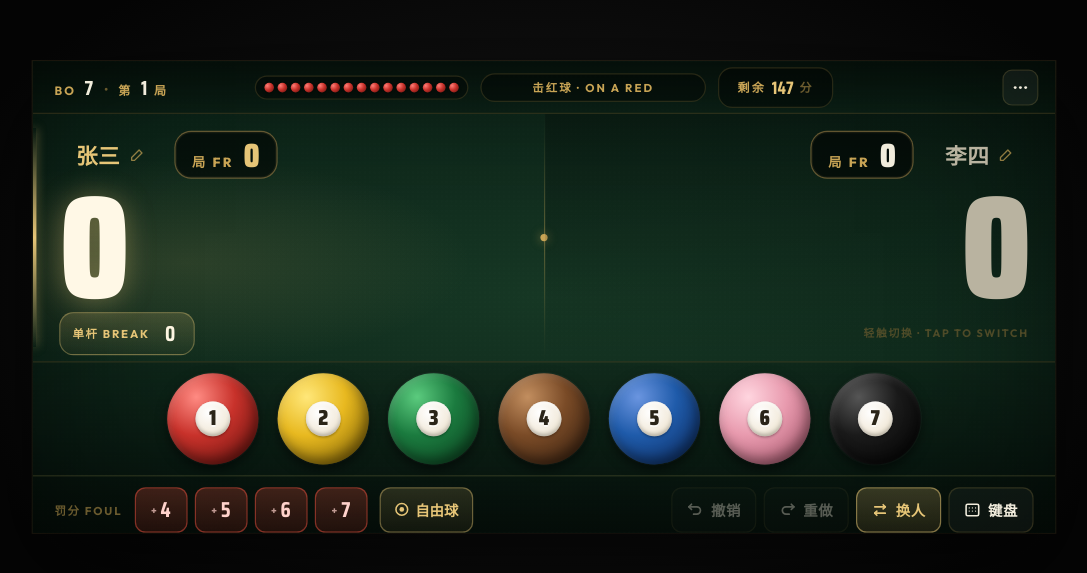
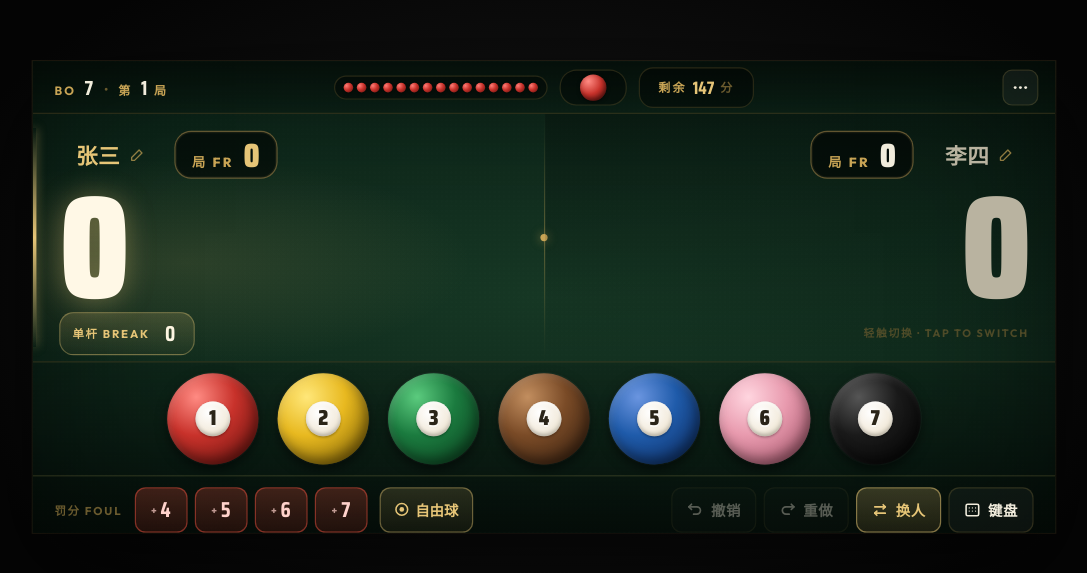
Before and after one commit to xXXxxx0702/RockySnookerScoreBoard, a React (Vite) app: page / in a window 1280 px wide. Shown: the part 103-676 px from the top of the page, without its empty margins (96-1183 px from the left). Built offline with nearby package versions, Linux system fonts and the light colour scheme.

Commit message:
修改顶部信息栏布局

```diff
--- a/src/App.jsx
+++ b/src/App.jsx
@@ -318,13 +318,28 @@ function Header({ state, onMenu }) {
   const status = frameStatus(state);
   const remain = remainingPoints(state);
   const nextBall = state.colorsPhase && state.nextColor <= 7 ? BALLS[state.nextColor - 1] : null;
-  // colorsPhase + nextColor>7 is handled by the FrameOverModal; in normal
-  // play one of {nextBall, phaseHint} always renders.
-  const phaseHint = state.colorsPhase
-    ? null
-    : state.awaitingColor
-      ? { zh: '击红后取彩', en: 'On a colour' }
-      : { zh: '击红球', en: 'On a red' };
+
+  // What ball to display as the "target" in the header. We render a ball icon
+  // instead of words to save horizontal space.
+  //   freeBall      → 🎯 (any-colour-as-red)
+  //   awaitingColor → rainbow ball (any colour)
+  //   colorsPhase   → the specific next colour
+  //   default       → red ball
+  const ballGradient = (b) =>
+    `radial-gradient(circle at 32% 26%, ${b.high} 0%, ${b.fill} 50%, ${b.dark} 100%)`;
+
+  let targetBall = null;
+  if (state.freeBall) {
+    targetBall = { kind: 'free', title: '自由球 · Free Ball' };
+  } else if (state.colorsPhase && nextBall) {
+    targetBall = { kind: 'solid', style: { background: ballGradient(nextBall) },
+      title: `下一颗 ${nextBall.zh}球 · Next ${nextBall.en}` };
+  } else if (state.awaitingColor) {
+    targetBall = { kind: 'rainbow', title: '击红后取彩 · On a colour (any)' };
+  } else if (!state.colorsPhase) {
+    targetBall = { kind: 'solid', style: { background: ballGradient(BALLS[0]) },
+      title: '击红球 · On a red' };
+  }
 
   return (
     <header className="sb-header">
@@ -344,19 +359,15 @@ function Header({ state, onMenu }) {
           ))}
         </div>
 
-        <div className="phase-hint">
-          {state.freeBall ? (
-            <span className="phase-label" style={{ color: 'var(--gold)' }}>🎯 自由球 · FREE BALL</span>
-          ) : nextBall ? (
-            <>
-              <span className="phase-label">下一颗 NEXT</span>
-              <span className="next-ball" style={{
-                background: `radial-gradient(circle at 32% 26%, ${nextBall.high} 0%, ${nextBall.fill} 50%, ${nextBall.dark} 100%)`
-              }}/>
-              <span className="next-name">{nextBall.zh} · {nextBall.en}</span>
-            </>
-          ) : phaseHint && (
-            <span className="phase-label">{phaseHint.zh} · {phaseHint.en}</span>
+        <div className="phase-hint" title={targetBall ? targetBall.title : ''}>
+          {targetBall && targetBall.kind === 'free' && (
+            <span className="hdr-ball free-ball" aria-label={targetBall.title}>🎯</span>
+          )}
+          {targetBall && targetBall.kind === 'rainbow' && (
+            <span className="hdr-ball rainbow-ball" aria-label={targetBall.title} />
+          )}
+          {targetBall && targetBall.kind === 'solid' && (
+            <span className="hdr-ball" style={targetBall.style} aria-label={targetBall.title} />
           )}
         </div>
 
--- a/src/styles.css
+++ b/src/styles.css
@@ -112,7 +112,7 @@ html, body {
   top: 50%;
   transform: translate(-50%, -50%);
   display: grid;
-  grid-template-columns: 178px 188px 96px;
+  grid-template-columns: 178px 56px 96px;
   gap: 10px;
   align-items: center;
 }
@@ -134,7 +134,7 @@ html, body {
   display: flex;
   align-items: center;
   gap: 8px;
-  max-width: 168px;
+  max-width: 280px;
   justify-content: flex-end;
 }
 .hdr-label {
@@ -184,11 +184,13 @@ html, body {
 .phase-hint {
   display: flex;
   align-items: center;
+  justify-content: center;
   gap: 8px;
-  padding: 4px 10px 4px 10px;
-  border-radius: 12px;
+  padding: 3px 8px;
+  border-radius: 14px;
   background: rgba(0,0,0,0.35);
   border: 1px solid var(--hairline);
+  min-height: 28px;
 }
 .phase-label {
   font-size: 9.5px;
@@ -198,16 +200,40 @@ html, body {
   text-transform: uppercase;
   white-space: nowrap;
 }
-.next-ball {
-  width: 14px;
-  height: 14px;
+/* Target-ball icon shown in the header center slot. Size tuned so 22px ball
+   sits comfortably inside the 28px-tall pill. */
+.hdr-ball {
+  width: 22px;
+  height: 22px;
   border-radius: 50%;
-  box-shadow: inset -1px -2px 3px rgba(0,0,0,0.4), 0 1px 2px rgba(0,0,0,0.5);
+  display: inline-flex;
+  align-items: center;
+  justify-content: center;
+  box-shadow: inset -1px -2px 4px rgba(0,0,0,0.45), 0 1px 3px rgba(0,0,0,0.55);
+  flex-shrink: 0;
 }
-.next-name {
-  font-size: 12px;
-  font-weight: 700;
-  color: var(--ivory);
+.hdr-ball.rainbow-ball {
+  background:
+    conic-gradient(from 200deg,
+      #C8322B 0deg, #E8B920 51deg, #1B7B3F 102deg, #7A4B27 154deg,
+      #1F5BAA 205deg, #E89AAE 256deg, #1A1A1A 308deg, #C8322B 360deg);
+  position: relative;
+}
+.hdr-ball.rainbow-ball::after {
+  /* subtle glossy highlight to match the realistic look of other balls */
+  content: '';
+  position: absolute;
+  inset: 0;
+  border-radius: 50%;
+  background: radial-gradient(circle at 32% 26%, rgba(255,255,255,0.55) 0%, rgba(255,255,255,0) 38%);
+  pointer-events: none;
+}
+.hdr-ball.free-ball {
+  background: radial-gradient(circle at 32% 26%, #fff7c7 0%, #e8b920 55%, #6f5400 100%);
+  font-size: 13px;
+  line-height: 1;
+  color: #3a2c00;
+  text-shadow: 0 1px 0 rgba(255,255,255,0.4);
 }
 
 .snookers-badge {
@@ -283,7 +309,7 @@ html, body {
   color: #fff8e6;
   letter-spacing: 0.01em;
   font-size: 11px;
-  max-width: 56px;
+  max-width: 170px;
   overflow: hidden;
   text-overflow: ellipsis;
   white-space: nowrap;
```
